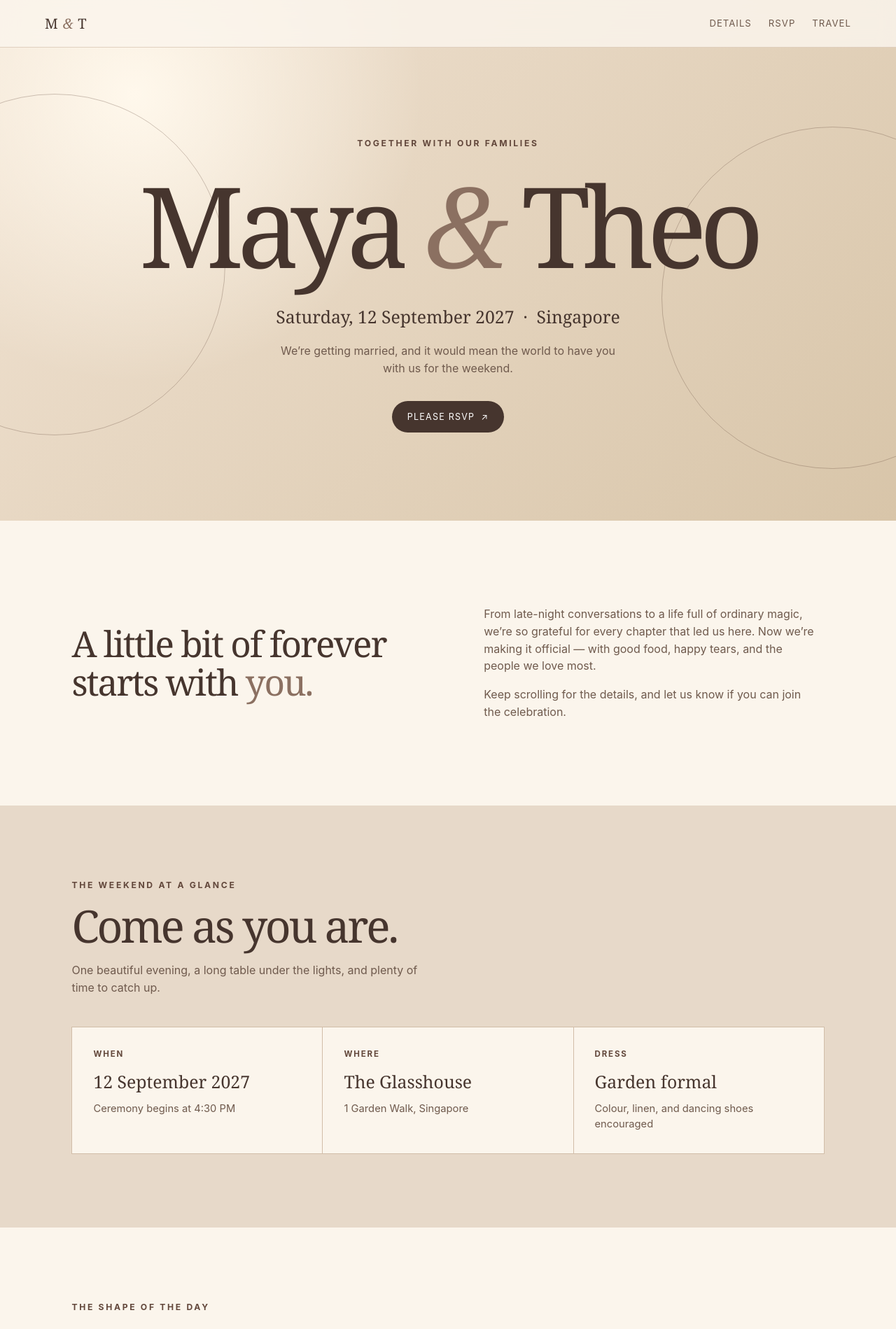
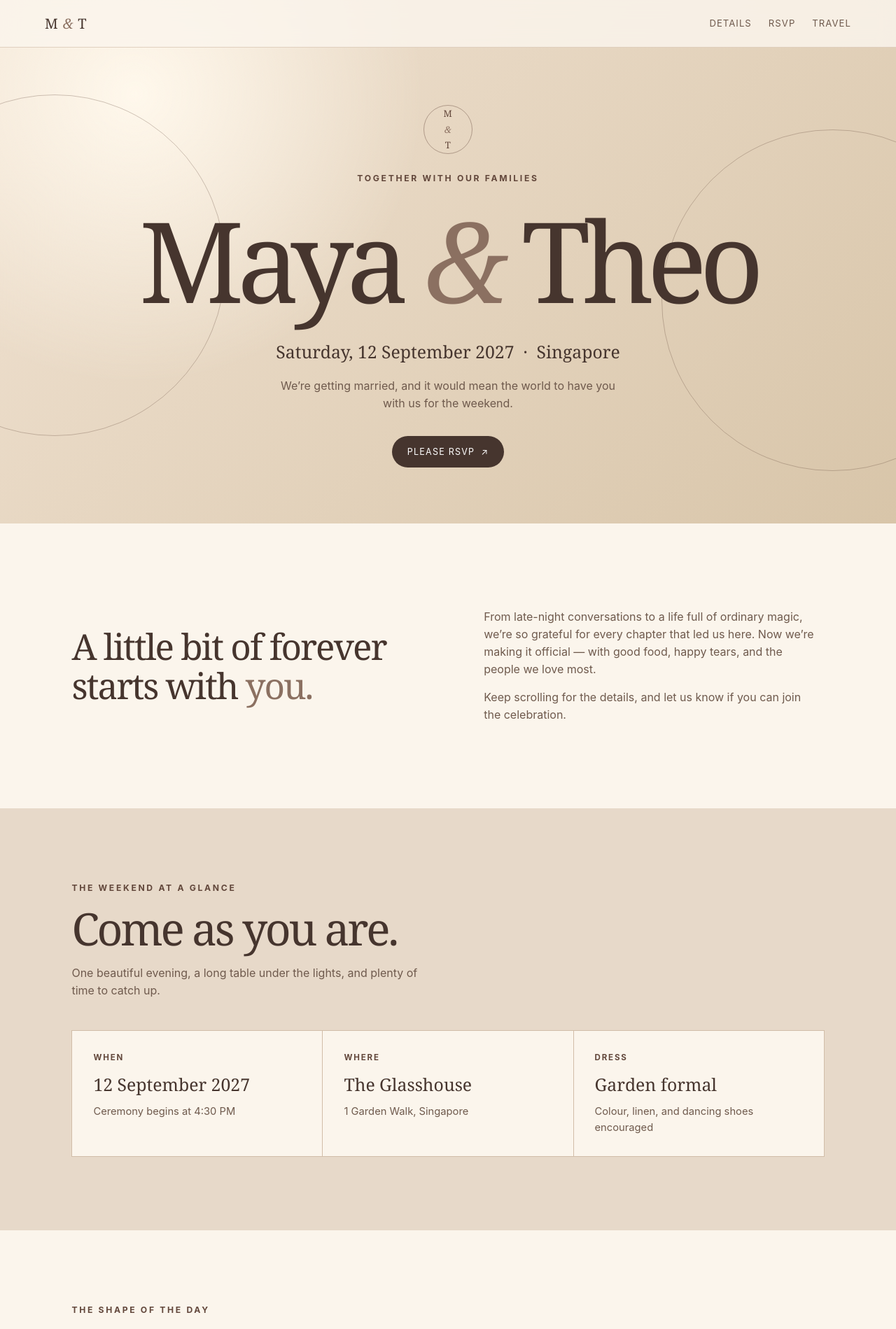
Before and after one commit to deviling124/wedding, a Next.js app: page / in a window 1280 px wide. Shown: the top 1899 px of the page at 70% size. Built offline with nearby package versions, Linux system fonts and the light colour scheme.

Commit message:
Add subtle elegant invitation motion

```diff
--- a/app/globals.css
+++ b/app/globals.css
@@ -26,6 +26,18 @@ button, input, select, textarea { font: inherit; }
 .hero::before { left: -13vw; top: 18%; }
 .hero::after { right: -12vw; bottom: 10%; }
 .hero-inner { text-align: center; max-width: 920px; position: relative; z-index: 1; }
+.hero-seal { width: 70px; height: 70px; margin: 0 auto 26px; display: grid; place-items: center; border: 1px solid rgba(98,71,59,.42); border-radius: 50%; color: var(--deep-sage); font-family: var(--serif); font-size: .82rem; letter-spacing: .04em; animation: sealIn .9s ease both; }
+.hero-seal span { color: var(--coral); font-style: italic; }
+.hero .eyebrow, .hero h1, .hero-date, .hero-note, .hero .button { opacity: 0; animation: heroIn .8s cubic-bezier(.22,.61,.36,1) forwards; }
+.hero .eyebrow { animation-delay: .12s; }
+.hero h1 { animation-delay: .24s; }
+.hero-date { animation-delay: .36s; }
+.hero-note { animation-delay: .48s; }
+.hero .button { animation-delay: .6s; }
+@keyframes sealIn { from { opacity: 0; transform: scale(.82) rotate(-8deg); } to { opacity: 1; transform: scale(1) rotate(0); } }
+@keyframes heroIn { from { opacity: 0; transform: translateY(14px); } to { opacity: 1; transform: translateY(0); } }
+.reveal { opacity: 0; transform: translateY(24px); transition: opacity .8s cubic-bezier(.22,.61,.36,1), transform .8s cubic-bezier(.22,.61,.36,1); }
+.reveal.in { opacity: 1; transform: translateY(0); }
 .eyebrow { color: var(--deep-sage); font-size: .76rem; font-weight: 700; letter-spacing: .22em; text-transform: uppercase; }
 h1, h2, h3 { font-family: var(--serif); font-weight: 400; line-height: 1.05; margin: 0; }
 h1 { font-size: clamp(4.2rem, 13vw, 10rem); letter-spacing: -.065em; margin: 22px 0 28px; }
@@ -77,7 +89,8 @@ textarea { min-height: 94px; resize: vertical; }
 .success { display: none; padding: 18px; background: #e8ded2; color: var(--deep-sage); border-radius: 8px; }
 .success.show { display: block; }
 .travel { max-width: 1120px; margin: auto; display: grid; grid-template-columns: repeat(3, 1fr); gap: 22px; }
-.travel-card { padding: 27px; background: rgba(251,245,236,.78); border: 1px solid rgba(98,71,59,.22); }
+.travel-card { padding: 27px; background: rgba(251,245,236,.78); border: 1px solid rgba(98,71,59,.22); transition: transform .25s ease, box-shadow .25s ease; }
+.travel-card:hover { transform: translateY(-4px); box-shadow: 0 14px 32px rgba(70,53,46,.1); }
 .travel-card .number { font-family: var(--serif); color: var(--coral); font-size: 1.8rem; }
 .travel-card h3 { font-size: 1.5rem; margin: 18px 0 8px; }
 .travel-card p { color: var(--muted); margin: 0; font-size: .92rem; }
@@ -110,3 +123,8 @@ footer p { opacity: .7; margin: 12px 0 0; }
   .section { padding: 78px 7vw; }
   .admin-header { display: block; }
 }
+@media (prefers-reduced-motion: reduce) {
+  .hero-seal, .hero .eyebrow, .hero h1, .hero-date, .hero-note, .hero .button { animation: none; opacity: 1; }
+  .reveal { transition: none; opacity: 1; transform: none; }
+  .travel-card { transition: none; }
+}
--- a/app/page.tsx
+++ b/app/page.tsx
@@ -1,6 +1,6 @@
 "use client";
 
-import { FormEvent, useState } from "react";
+import { FormEvent, useEffect, useState } from "react";
 
 type FormState = {
   inviteCode: string;
@@ -28,6 +28,24 @@ export default function HomePage() {
   const [form, setForm] = useState(initialState);
   const [status, setStatus] = useState<"idle" | "submitting" | "success" | "error">("idle");
   const [message, setMessage] = useState("");
+
+  useEffect(() => {
+    const reveals = document.querySelectorAll<HTMLElement>(".reveal");
+    const observer = new IntersectionObserver(
+      (entries) => {
+        entries.forEach((entry) => {
+          if (entry.isIntersecting) {
+            entry.target.classList.add("in");
+            observer.unobserve(entry.target);
+          }
+        });
+      },
+      { threshold: 0.12 },
+    );
+
+    reveals.forEach((element) => observer.observe(element));
+    return () => observer.disconnect();
+  }, []);
 
   const update = (key: keyof FormState, value: string) => setForm((current) => ({ ...current, [key]: value }));
 
@@ -60,6 +78,7 @@ export default function HomePage() {
       <main id="top">
         <section className="hero">
           <div className="hero-inner">
+            <div className="hero-seal" aria-hidden="true">M <span>&amp;</span> T</div>
             <div className="eyebrow">Together with our families</div>
             <h1>Maya <span className="amp">&amp;</span> Theo</h1>
             <div className="hero-date">Saturday, 12 September 2027 &nbsp;·&nbsp; Singapore</div>
@@ -69,15 +88,15 @@ export default function HomePage() {
         </section>
 
         <section className="section paper">
-          <div className="intro">
+          <div className="intro reveal">
             <div className="quote">A little bit of forever starts with <span>you.</span></div>
             <div className="story-copy"><p>From late-night conversations to a life full of ordinary magic, we’re so grateful for every chapter that led us here. Now we’re making it official — with good food, happy tears, and the people we love most.</p><p>Keep scrolling for the details, and let us know if you can join the celebration.</p></div>
           </div>
         </section>
 
         <section className="section mist" id="details">
-          <div className="section-head"><div className="eyebrow">The weekend at a glance</div><h2>Come as you are.</h2><p>One beautiful evening, a long table under the lights, and plenty of time to catch up.</p></div>
-          <div className="facts">
+          <div className="section-head reveal"><div className="eyebrow">The weekend at a glance</div><h2>Come as you are.</h2><p>One beautiful evening, a long table under the lights, and plenty of time to catch up.</p></div>
+          <div className="facts reveal">
             <div className="fact"><div className="label">When</div><strong>12 September 2027</strong><p>Ceremony begins at 4:30 PM</p></div>
             <div className="fact"><div className="label">Where</div><strong>The Glasshouse</strong><p>1 Garden Walk, Singapore</p></div>
             <div className="fact"><div className="label">Dress</div><strong>Garden formal</strong><p>Colour, linen, and dancing shoes encouraged</p></div>
@@ -85,8 +104,8 @@ export default function HomePage() {
         </section>
 
         <section className="section paper">
-          <div className="section-head"><div className="eyebrow">The shape of the day</div><h2>Meet us under the trees.</h2></div>
-          <div className="timeline">
+          <div className="section-head reveal"><div className="eyebrow">The shape of the day</div><h2>Meet us under the trees.</h2></div>
+          <div className="timeline reveal">
             <div className="event"><div className="event-time">4:00 PM</div><div><h3>Arrive &amp; exhale</h3><p>Welcome drinks, a little shade, and time to find your seat.</p></div></div>
             <div className="event"><div className="event-time">4:30 PM</div><div><h3>The ceremony</h3><p>Short, sweet, and hopefully only a little bit teary.</p></div></div>
             <div className="event"><div className="event-time">5:30 PM</div><div><h3>Drinks &amp; dinner</h3><p>Toasts, a long table, and the first of many dance-floor appearances.</p></div></div>
@@ -95,7 +114,7 @@ export default function HomePage() {
         </section>
 
         <section className="section mist" id="rsvp">
-          <div className="rsvp-wrap">
+          <div className="rsvp-wrap reveal">
             <div className="rsvp-intro"><div className="eyebrow">Before we plan the table</div><h2>Will you join us?</h2><p>Please reply by 1 July 2027. Your invitation code is printed on your invitation.</p></div>
             <div className="rsvp-card">
               <form onSubmit={submit}>
@@ -116,8 +135,8 @@ export default function HomePage() {
         </section>
 
         <section className="section paper" id="travel">
-          <div className="section-head"><div className="eyebrow">A few helpful things</div><h2>Make a weekend of it.</h2><p>For friends coming from near and far, here are three easy starting points.</p></div>
-          <div className="travel">
+          <div className="section-head reveal"><div className="eyebrow">A few helpful things</div><h2>Make a weekend of it.</h2><p>For friends coming from near and far, here are three easy starting points.</p></div>
+          <div className="travel reveal">
             <div className="travel-card"><div className="number">01</div><h3>Getting there</h3><p>The Glasshouse is a 15-minute taxi ride from the city centre. Ride-share drop-off is available at the main gate.</p></div>
             <div className="travel-card"><div className="number">02</div><h3>Where to stay</h3><p>We recommend choosing a hotel around Tiong Bahru or Robertson Quay for a relaxed mix of food, coffee, and river walks.</p></div>
             <div className="travel-card"><div className="number">03</div><h3>Questions?</h3><p>Send a note to <a href="mailto:hello@mayaandtheo.example">hello@mayaandtheo.example</a> and we’ll help however we can.</p></div>
```
